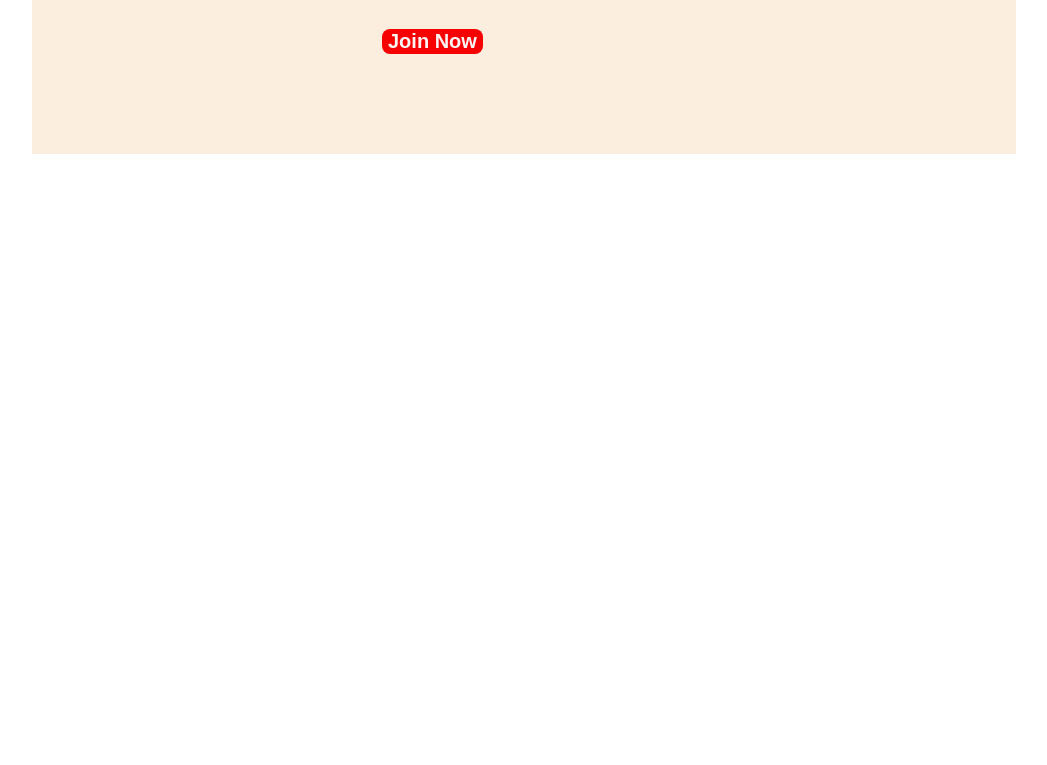
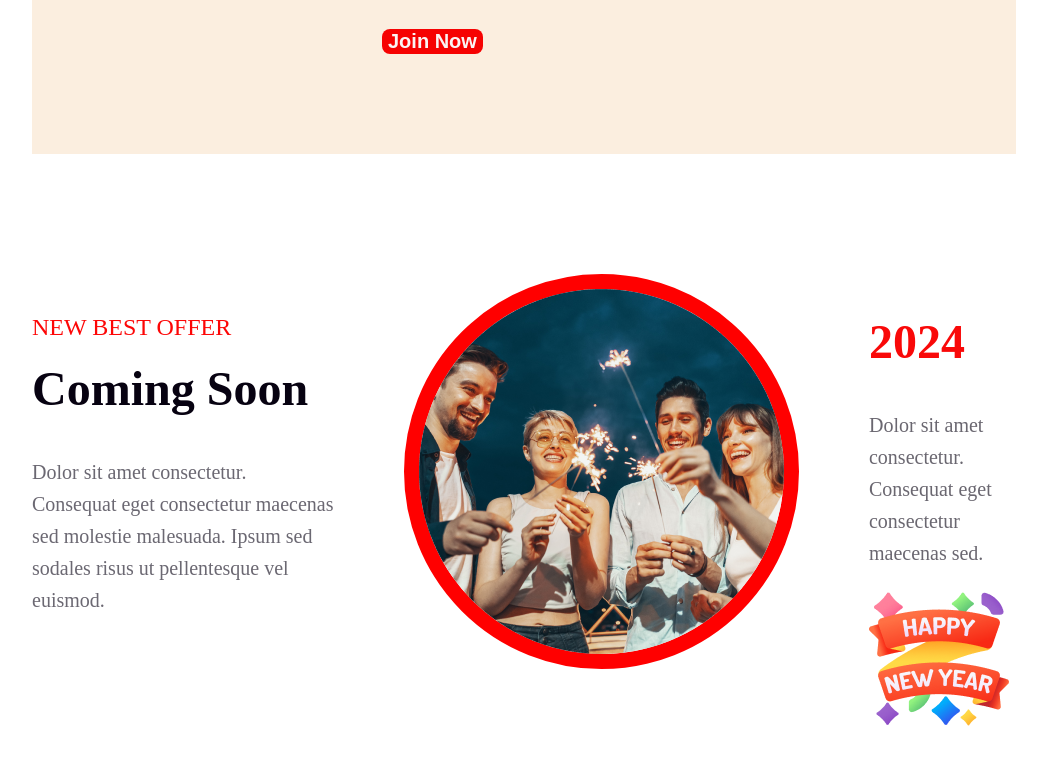
Before and after one commit to Mahadicode/assignment-one, a plain HTML site: page index.html in a window 1280 px wide. Shown: the part 3488-4253 px from the top of the page, without its empty margins (116-1163 px from the left). Before the commit the page ends 3762 px from the top, so only its background shows below. Drawn offline with Linux system fonts and the light colour scheme; a web font is replaced by a local one.

Commit message:
section four style added

```diff
--- a/index.html
+++ b/index.html
@@ -46,6 +46,23 @@
       </div>
       <button>Join Now</button>
     </section>
+    <section class="main-four">
+      <div class="four-one">
+        <h5>NEW BEST OFFER</h5>
+        <h2>Coming Soon</h2>
+        <p>Dolor sit amet consectetur. Consequat eget consectetur maecenas sed molestie malesuada. Ipsum sed sodales
+          risus ut
+          pellentesque vel euismod.</p>
+      </div>
+      <div class="four-two">
+        <img src="resources/Ellipse 1.png" alt="">
+      </div>
+      <div class="four-three">
+        <h1>2024</h1>
+        <p>Dolor sit amet consectetur. Consequat eget consectetur maecenas sed.</p>
+        <img src="resources/Group 96.png" alt="">
+      </div>
+    </section>
 
   </Main>
   <footer>
--- a/style/style.css
+++ b/style/style.css
@@ -135,3 +135,56 @@ border-radius: 8px;
 background: rgb(246, 2, 2);
 border: none;
 }
+/* main four related style  */
+
+.main-four{
+  display: flex;
+  gap: 70px;
+  margin: 120px 140px;
+}
+.main-four div{
+max-width: 40%;
+}
+.main-four h5{
+color: rgb(253, 6, 6);
+font-size: 24px;
+font-weight: 500;
+margin-bottom: 0px;
+}
+.main-four h2{
+  color: #070211;
+font-size: 48px;
+font-weight: 900;
+margin-top: 20px;
+}
+.main-four p{
+  margin-top: 20px;
+  color: rgba(8, 3, 20, 0.6);
+font-size: 20px;
+font-style: normal;
+font-weight: 400;
+line-height: 32px;
+}
+.four-two{
+  border-radius: 364.844px;
+/* background: url(<path-to-image>), lightgray -91.279px 0px / 150.038% 100% no-repeat; */
+width: 364.844px;
+height: 364.844px;
+border-radius: 463px;
+border: 15px solid #F00;
+}
+.four-three h1{
+color: rgb(249, 9, 9);
+font-size: 48px;
+font-weight: 700;
+}
+.four-three p{
+  color: rgba(7, 2, 17, 0.60);
+font-size: 20px;
+font-weight: 400;
+line-height: 32px;
+}
+.four-three img{
+  width: 140px;
+height: 140px;
+}
```
